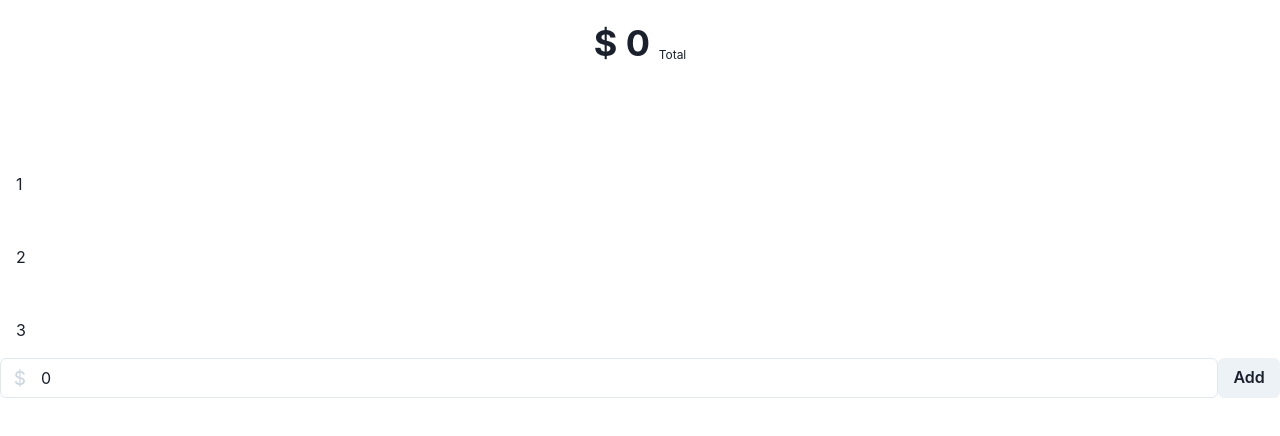
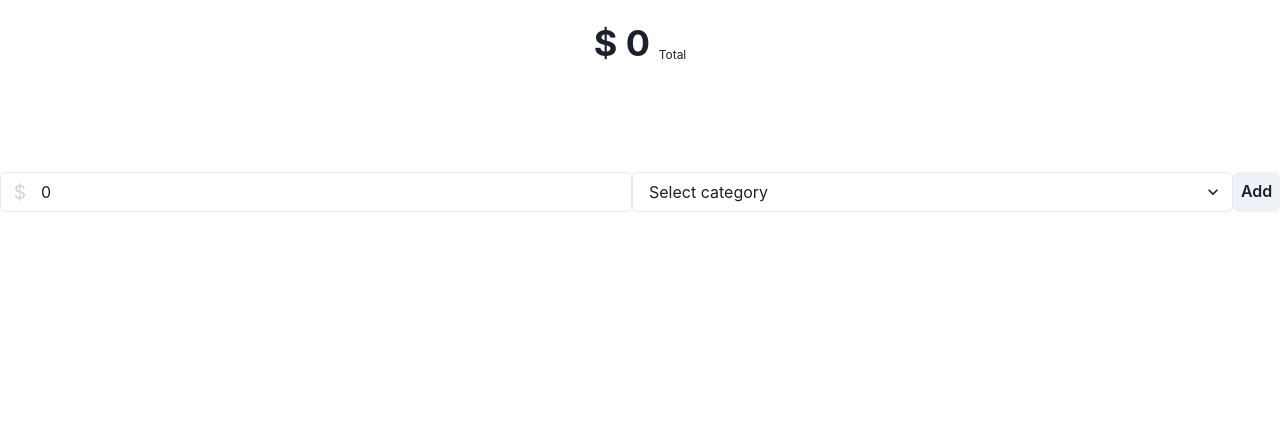
Before and after one commit to nbosman94/expense-tracker, a React (Vite) app: page / in a window 1280 px wide. Shown: the top 436 px of the page. Built offline with nearby package versions, Linux system fonts and the light colour scheme.

Commit message:
adding list of expense

```diff
--- a/package.json
+++ b/package.json
@@ -15,7 +15,8 @@
     "@emotion/styled": "^11.11.5",
     "framer-motion": "^11.0.26",
     "react": "^18.2.0",
-    "react-dom": "^18.2.0"
+    "react-dom": "^18.2.0",
+    "react-router-dom": "^6.22.3"
   },
   "devDependencies": {
     "@types/react": "^18.2.66",
--- a/src/App.jsx
+++ b/src/App.jsx
@@ -1,11 +1,16 @@
 
 import Tracker from "./pages/Tracker"
+import {Routes, Route} from "react-router-dom"
+import ProfilePage from "./pages/ProfilePage"
 function App() {
 
 
   return (
     <>
-     <Tracker/>
+    <Routes>
+      <Route path="/" element={<ProfilePage/>}/>
+
+     </Routes>
     </>
   )
 }
--- /dev/null
+++ b/src/components/ExpenseList.jsx
@@ -0,0 +1,23 @@
+import React from 'react'
+import { Box, List, ListItem } from '@chakra-ui/react'
+
+const ExpenseList = ({expenses}) => {
+  return (
+    <div>
+
+<Box bg='' w='100%' p={4} color='black'>
+
+
+    <List>
+      {expenses.map(expense => (
+          <ListItem key={expense.id}>{expense.expense}{' '}{expense.category}</ListItem>
+      ))}
+      </List>
+
+
+      </Box>
+    </div>
+  )
+}
+
+export default ExpenseList
--- a/src/components/TrackingList.jsx
+++ /dev/null
@@ -1,25 +0,0 @@
-import React from 'react'
-import { VStack, StackDivider, Box } from '@chakra-ui/react'
-
-
-const TrackingList = () => {
-  return (
-    <VStack
-  divider={<StackDivider borderColor='whiteAlpha.300' />}
-  spacing={4}
-  align='stretch'
->
-  <Box h='40px' bg='whiteAlpha.200' pl={4} >
-    1
-  </Box>
-  <Box h='40px' bg='whiteAlpha.200'pl={4}>
-    2
-  </Box>
-  <Box h='40px' bg='whiteAlpha.200'pl={4}>
-    3
-  </Box>
-</VStack>
-  )
-}
-
-export default TrackingList
--- a/src/main.jsx
+++ b/src/main.jsx
@@ -2,12 +2,15 @@ import React from 'react'
 import ReactDOM from 'react-dom/client'
 import App from './App.jsx'
 import { ChakraProvider } from '@chakra-ui/react'
+import {BrowserRouter} from 'react-router-dom'
 
 
 ReactDOM.createRoot(document.getElementById('root')).render(
   <React.StrictMode>
+    <BrowserRouter>
     <ChakraProvider>
     <App />
     </ChakraProvider>
+    </BrowserRouter>
   </React.StrictMode>,
 )
--- /dev/null
+++ b/src/pages/ProfilePage.jsx
@@ -0,0 +1,16 @@
+import React from 'react'
+import Tracker from './Tracker'
+
+const ProfilePage = () => {
+  return (
+    <div>
+      {/* Side Bar / Nav bar */}
+
+
+      {/* Tracking section */}
+      <Tracker/>
+    </div>
+  )
+}
+
+export default ProfilePage
--- a/src/pages/Tracker.jsx
+++ b/src/pages/Tracker.jsx
@@ -1,27 +1,57 @@
 import React from 'react'
-import { InputGroup, InputLeftElement, Button, Stack, Input, Text, Box, Flex, getToastPlacement} from '@chakra-ui/react'
-import TrackingList from '../components/TrackingList'
+import { Select, InputGroup, InputLeftElement, Button, Stack, Input, Text, Box, Flex, getToastPlacement} from '@chakra-ui/react'
+import ExpenseList from '../components/ExpenseList'
 import { useState } from 'react'
+
+
+
 
 const Tracker = () => {
     const [amount, setAmount] = useState(0);
     const [total, setTotal] = useState(0);
+    const options = ["Food", "Bills", "Petrol"]
+
+    const [expenseList, setExpenseList] = useState([]);
+    const [category, setCategory] = useState(options[0]);
+
+
+    // const myCategories = [{name: "Food"}, {name: "Bills"}, {name: "Petrol"}]
+
+    let expenseId = 0;
+
+    // const handleAddExpense = () => {
+    //     setExpenseList([
+    //         ...expenseList,
+    //         {id: expenseId++, expense: amount}
+    //     ])
+    // }
 
     const handleAddAmount = () => {
+        setTotal(Number(total)+Number(amount))
 
-        setTotal(Number(total)+Number(amount))
+        setExpenseList([
+            ...expenseList,
+            {id: expenseId++, expense: amount, category: category}
+        ]);
     }
 
   return (
       <>
+
       <Flex alignItems={"center"} justifyContent={"center"} p={4}>
       <Box h='140px' >
       <Text as='b' fontSize='4xl' >$ {total} </Text>
 
+      {/* <ul>
+          {expenseList.map(l =>(
+              <li key={l.id}>{l.expense}</li>
+          ))}
+      </ul> */}
+
     <Text as='sub'>Total</Text>
       </Box>
       </Flex>
-      <TrackingList/>
+
 
    <Stack spacing={4}>
 
@@ -35,9 +65,16 @@ const Tracker = () => {
       $
     </InputLeftElement>
     <Input placeholder='Enter amount' value={amount} onChange={e => setAmount(e.target.value)} />
+        <Select placeholder='Select category' onChange={(e) => setCategory(e.target.value)}>
+          {options.map((option, index) => (
+            <option key={index}>{option}</option>
+          ))}
+
+        </Select>
    <Button onClick={handleAddAmount}>Add</Button>
   </InputGroup>
 </Stack>
+      <ExpenseList expenses={expenseList} />
 
     </>
   )
```
Also changed, not shown: 1 other file (tests, documents, lock files or other folders).
